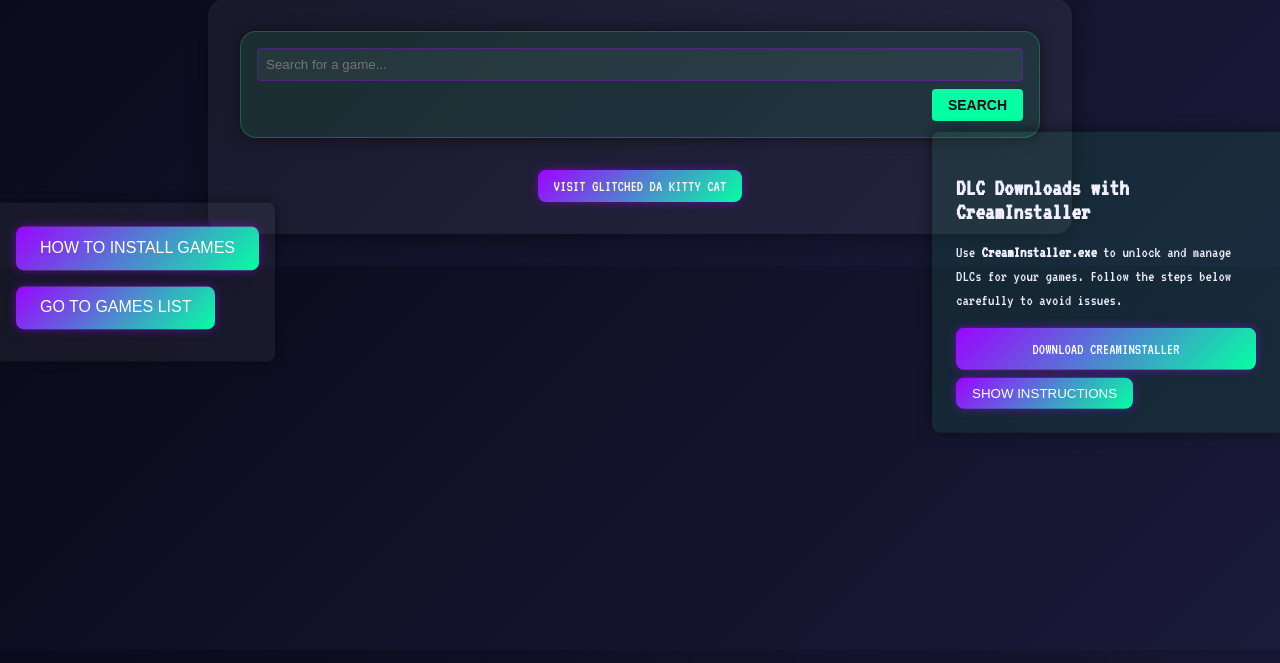
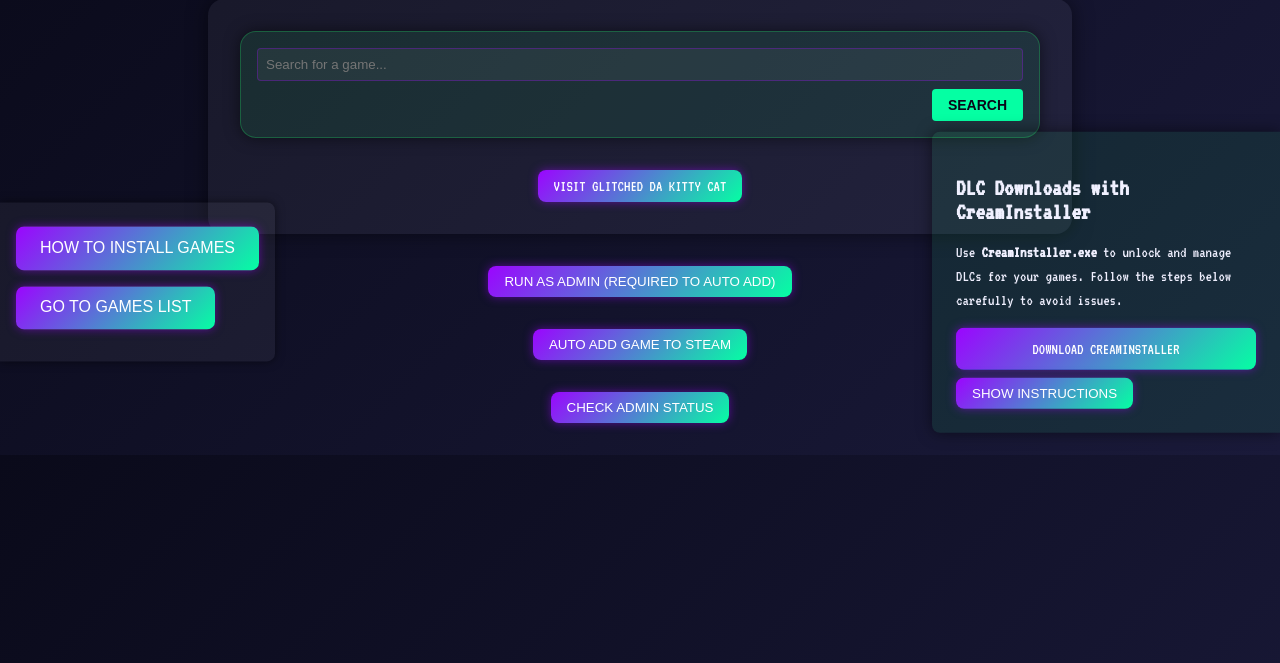
Before and after one commit to Glitched-Da-Kitty-Cat-Productions/Glitched-Da-Kitty-Cat-Steam-Game-Gen, a Flask app: page / in a window 1280 px wide. Shown: the part 118-781 px from the top of the page. Run offline with Flask 3, Linux system fonts and the light colour scheme.

Commit message:
add auto add

```diff
--- a/app.py
+++ b/app.py
@@ -4,6 +4,12 @@
 import zipfile
 from flask import Flask, render_template, request, jsonify
 import difflib
+import shutil
+import subprocess
+import psutil
+import ctypes
+import pyuac
+
 app = Flask(__name__)
 
 GAME_DATA_URL = "https://fares.top/game_data.json"
@@ -171,7 +177,71 @@
     result = download_game(steam_id)
     return jsonify({"success": True, "message": result})
 
+@app.route('/run-admin', methods=['POST'])
+def run_admin():
+    try:
+        if not pyuac.isUserAdmin():
+            pyuac.runAsAdmin()
+            os._exit(0)  # Terminate the non-admin process
+            return jsonify({"message": "Re-launching as admin! Please refresh the page."})
+        else:
+            return jsonify({"message": "App is already running with admin privileges."})
+    except Exception as e:
+        return jsonify({"message": f"Failed to restart app with admin privileges: {e}"}), 500
+
+@app.route('/auto-add-game', methods=['POST'])
+def auto_add_game():
+    try:
+        if not request.is_json or request.json is None:
+            return jsonify({"message": "Invalid or missing JSON in request."}), 400
+        steam_id = request.json.get('steam_id')
+        if not steam_id:
+            return jsonify({"message": "Steam ID is required."}), 400
+
+        game_details = fetch_game_details(steam_id)
+        if not game_details:
+            return jsonify({"message": "Failed to fetch game details."}), 500
+
+        game_name = game_details.get("name", f"Game_{steam_id}")
+        lua_source_folder = os.path.join(DOWNLOAD_FOLDER, game_name)
+
+        lua_target_folder = r"C:\Program Files (x86)\Steam\config\stplug-in"
+        manifest_target_folder = r"C:\Program Files (x86)\Steam\config\depotcache"
+
+        for root, _, files in os.walk(lua_source_folder):
+            for file in files:
+                if file.endswith('.lua'):
+                    shutil.copy(os.path.join(root, file), lua_target_folder)
+
+        for root, _, files in os.walk(lua_source_folder):
+            for file in files:
+                if file.endswith('.manifest'):
+                    shutil.copy(os.path.join(root, file), manifest_target_folder)
+
+        for process in psutil.process_iter(['name']):
+            if process.info['name'] and 'steam' in process.info['name'].lower():
+                process.terminate()
+        subprocess.run([r"C:\Program Files (x86)\Steam\Steam.exe"])
+
+        return jsonify({"message": "Game files added to Steam and Steam restarted successfully."})
+    except Exception as e:
+        return jsonify({"message": f"Failed to auto-add game to Steam: {e}"}), 500
+
+@app.route('/check-admin', methods=['GET'])
+def check_admin():
+    if is_admin():
+        return jsonify({"message": "The app is running with admin privileges."})
+    else:
+        return jsonify({"message": "The app is NOT running with admin privileges."})
+
+def is_admin():
+    try:
+        return ctypes.windll.shell32.IsUserAnAdmin() != 0
+    except:
+        return False
+
+def main():
+    app.run(debug=True, port=5000)
+
 if __name__ == "__main__":
-    port = 5000
-    url = f"http://127.0.0.1:{port}/"
-    app.run(debug=True, port=port)
+    main()
--- a/requirements.txt
+++ b/requirements.txt
@@ -1,3 +1,4 @@
 Flask
 requests
 difflib
+psutil
--- a/templates/index.html
+++ b/templates/index.html
@@ -216,5 +216,59 @@
          }
          });
       </script>
+      <div class="text-center mt-4">
+         <button class="btn btn-secondary" onclick="runAppWithAdmin()">Run As Admin (required To Auto Add)</button>
+      </div>
+      <div class="text-center mt-4">
+         <button class="btn btn-secondary" onclick="autoAddGameToSteam('{{ steam_id }}')">Auto Add Game to Steam</button>
+      </div>
+
+      <div class="text-center mt-4">
+         <button class="btn btn-secondary" onclick="checkAdminStatus()">Check Admin Status</button>
+      </div>
+
+      <script>
+         function runAppWithAdmin() {
+             fetch('/run-admin', { method: 'POST' })
+                 .then(response => response.json())
+                 .then(data => {
+                     alert(data.message);
+                 })
+                 .catch(error => {
+                     console.error('Error:', error);
+                     alert('Failed to run the app with admin privileges.');
+                 });
+         }
+
+         function autoAddGameToSteam(steamId) {
+             fetch('/auto-add-game', {
+                 method: 'POST',
+                 headers: {
+                     'Content-Type': 'application/json',
+                 },
+                 body: JSON.stringify({ steam_id: steamId }),
+             })
+                 .then(response => response.json())
+                 .then(data => {
+                     alert(data.message);
+                 })
+                 .catch(error => {
+                     console.error('Error:', error);
+                     alert('Failed to auto-add the game to Steam.');
+                 });
+         }
+
+         function checkAdminStatus() {
+             fetch('/check-admin', { method: 'GET' })
+                 .then(response => response.json())
+                 .then(data => {
+                     alert(data.message);
+                 })
+                 .catch(error => {
+                     console.error('Error:', error);
+                     alert('Failed to check admin status.');
+                 });
+         }
+      </script>
    </body>
 </html>
```
